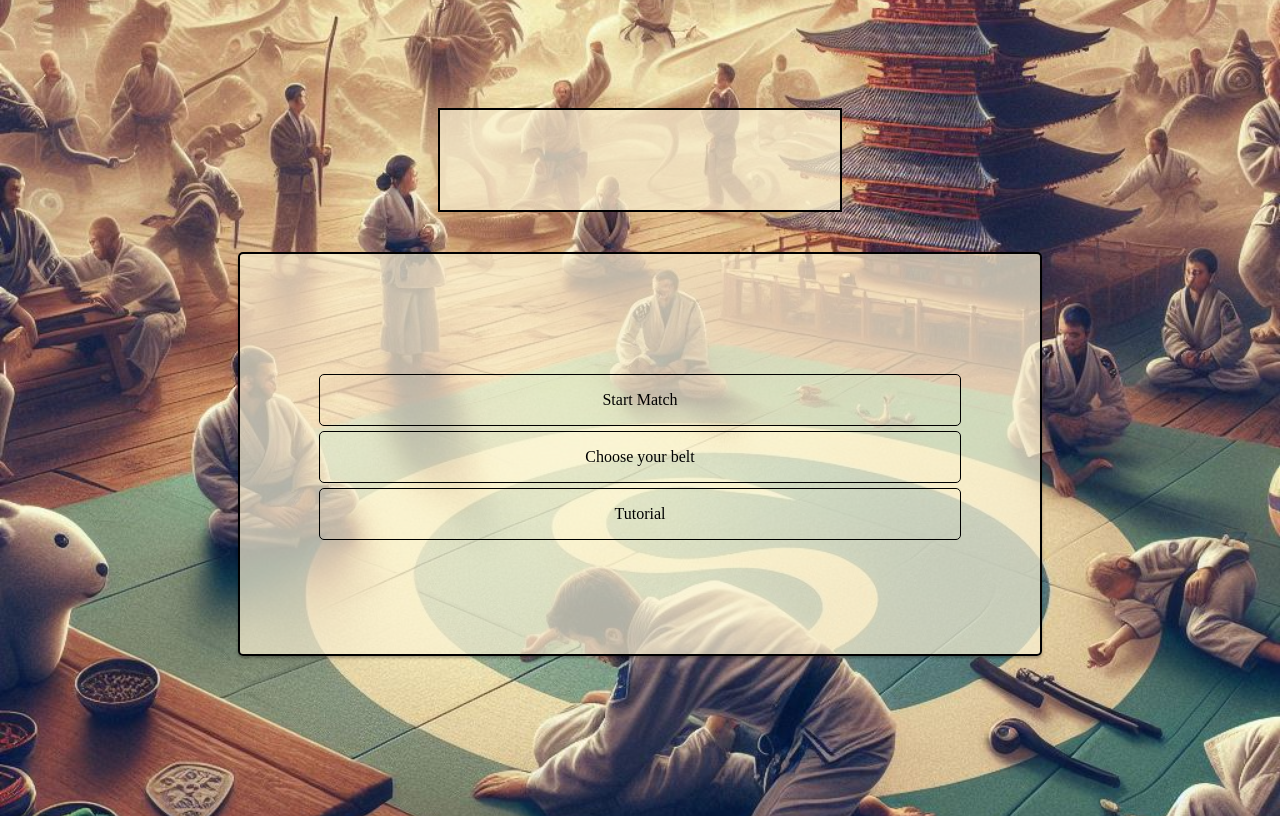
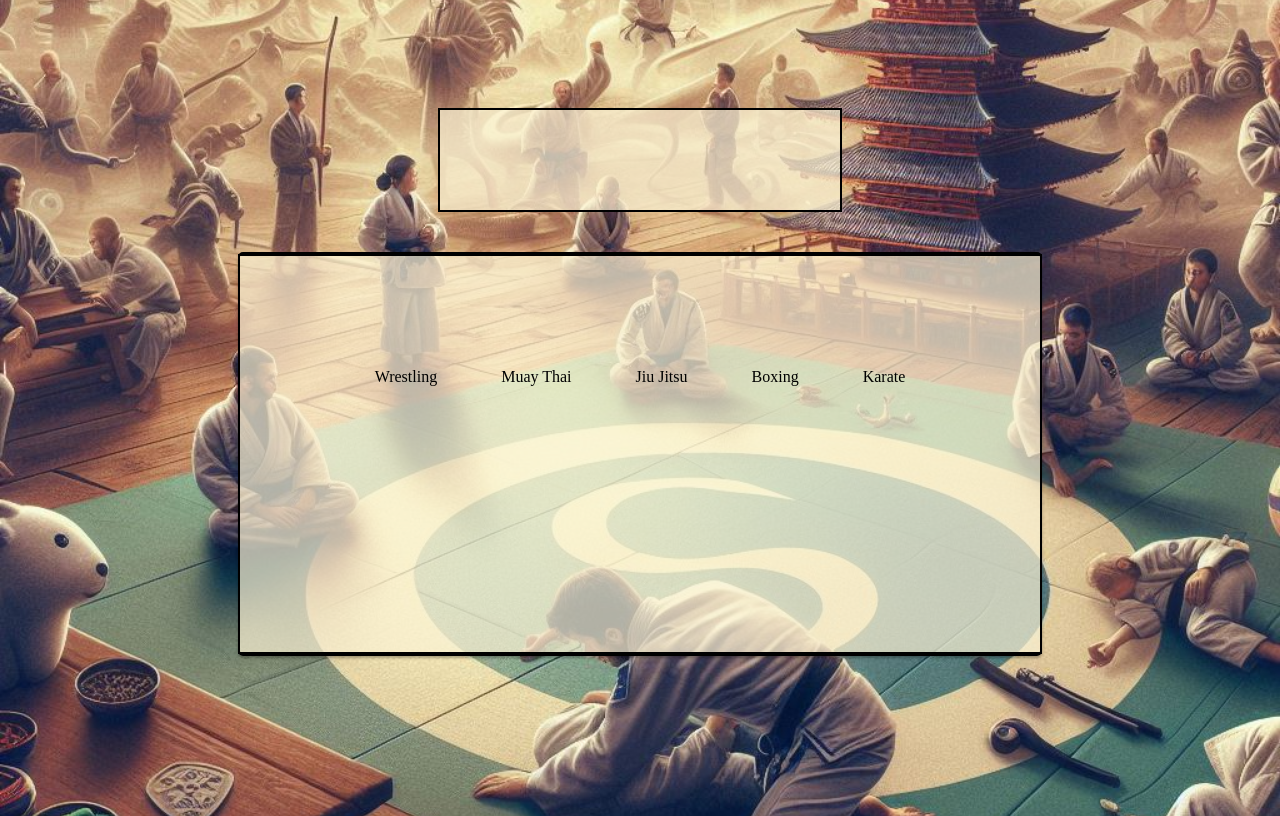
Before and after one commit to Mickjitsu/bjj_game, a plain HTML site: page index.html in a window 1280 px wide. Both pictures are taken after a click on the element "Start Match". Drawn offline with Linux system fonts and the light colour scheme.

Commit message:
Making game simpler - removed unneeded variables and stages

```diff
--- a/assets/css/style.css
+++ b/assets/css/style.css
@@ -89,6 +89,22 @@ header{
     border: none;
     background: none;
   }
+
+  .game-area{
+    width: 80%;
+    height: 600px;
+    border: 2px solid black;
+    display:flex;
+    flex-direction: row;
+    flex-wrap: wrap;
+    justify-content: center;
+    text-align: center;
+    padding: 10%;
+  }
+
+  .game-choice{
+    margin: 2rem;
+  }
   @media screen and (min-width: 789px) {
 
     #main-game{
@@ -103,4 +119,11 @@ header{
         #game-header{
             max-width: 300px;
         }
+        #main-game{
+            max-width:70%;
+            height: 400px;
+        }
+        .game-area{
+            width: 80%;
+        }
     }
--- a/assets/javascript/script.js
+++ b/assets/javascript/script.js
@@ -1,26 +1,15 @@
 document.addEventListener('DOMContentLoaded', function(){
     gameOpener();
     attachEventListeners();
-})
-const firstMove = ['Attempt Takedown', 'Pull guard'];
-const moveTop = ['Pass Guard', 'Attempt Leglock'];
-const moveBottom = ['Attempt Sweep', 'Attempt Submission'];
-const block = 'Blocked move';
-const guardPassed = ['Attempt side control', 'Attempt for mount'];
-const rock = 'rock';
-const paper = 'paper';
-const scissors = 'scissors';
-const lizard = 'lizard';
-const spock = 'spock'
-const gameChoices = [rock, paper, scissors, lizard, spock];
+});
+
+const wrestling = 'wrestling';
+const muayThai = 'muay thai';
+const jiuJitsu = 'jiujitsu';
+const boxing = 'boxing';
+const karate = 'karate';
+const gameChoices = [wrestling, muayThai, jiuJitsu, boxing, karate];
 const tutorial = document.querySelector('.tutorial');
-const stages = {
-    START: 'start',
-    TOP: 'top',
-    BOTTOM: 'bottom',
-    GUARD_PASSED: 'guardPassed'
-}
-
 
 var difficulty = '';
 
@@ -52,7 +41,7 @@ function attachEventListeners(){
     if (matchDiv){
         matchDiv.addEventListener('click', function(){
             startMatch();
-        })
+        })}
     if (rules){
         rules.addEventListener('click', function(){
             tutorial.classList.remove('hidden');
@@ -64,7 +53,7 @@ function attachEventListeners(){
         })
     }
 
-}}
+}
 
 
 
@@ -100,4 +89,15 @@ function attachBeltListener(){
         console.log('Difficulty set to hard')
         gameOpener()
     });
+};
+
+function startMatch(){
+    gameStart.innerHTML = `
+    <div class='game-area'>
+    <div class='game-choice' id ='wrestling'>Wrestling</div>
+    <div class='game-choice' id ='muay-thai'>Muay Thai</div>
+    <div class='game-choice' id ='jiu-jitsu'>Jiu Jitsu</div>
+    <div class='game-choice' id='boxing'>Boxing</div>
+    <div class='game-choice' id='Karate'>Karate</div>
+    </div>`
 }
```
